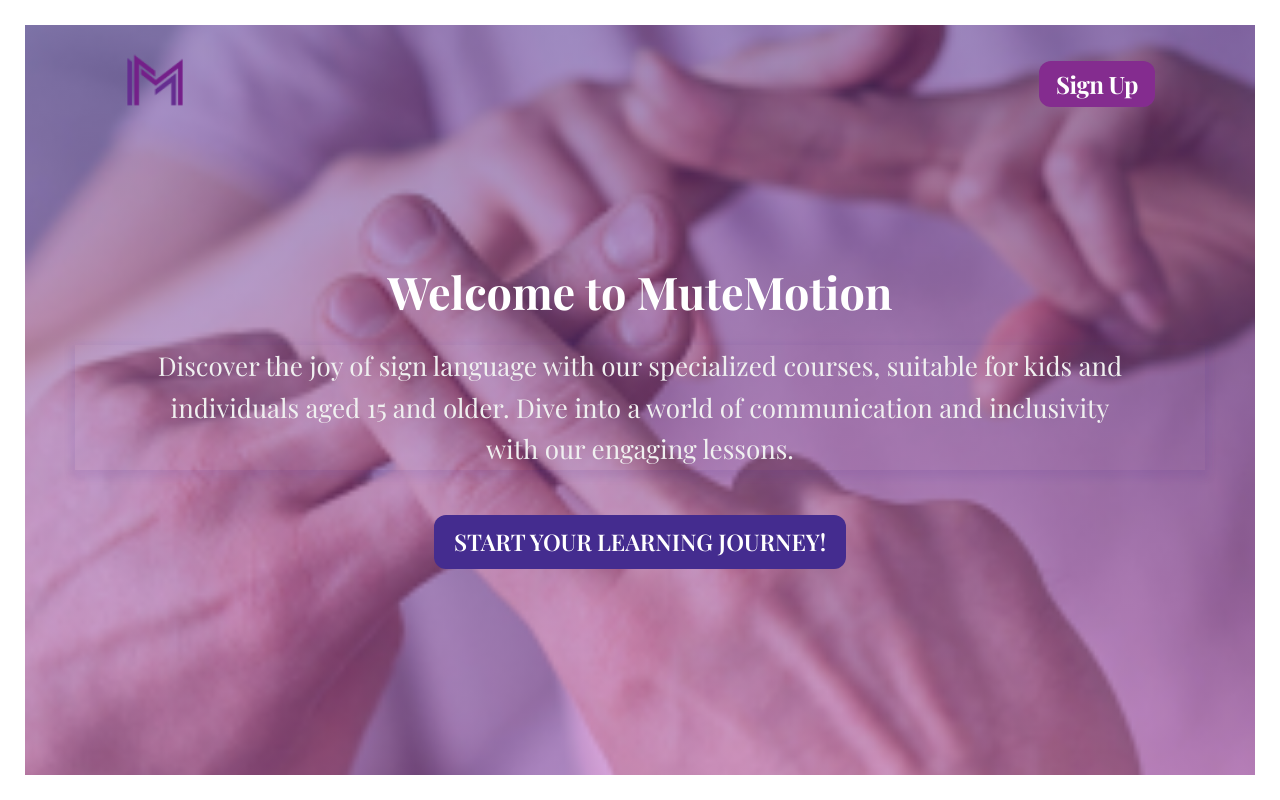
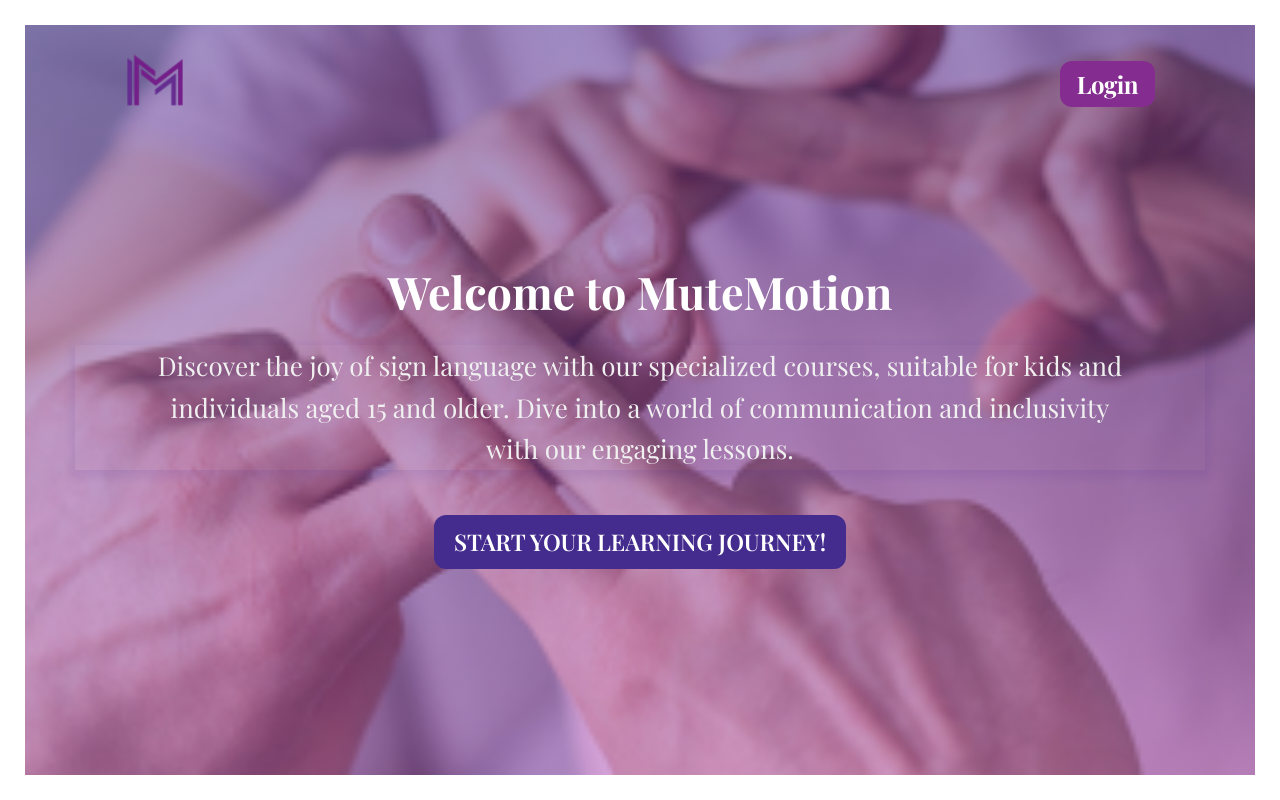
Before and after one commit to FaredaElsayed/MUTEMOTION-WEBSITE, a React (Vite) app: page / in a window 1280 px wide. Built offline with nearby package versions, Linux system fonts and the light colour scheme; a web font is replaced by a local one.

Commit message:
#	modified:   src/components/AppNav.jsx #	modified:   src/components/Button.module.css #	modified:   src/pages/FirstPage.jsx #	modified:   src/pages/Login.module.css #	modified:   src/pages/Profile.module.css

```diff
--- a/src/components/AppNav.jsx
+++ b/src/components/AppNav.jsx
@@ -16,9 +16,9 @@ function AppNav() {
       </div>
       <ul>
         <li>
-          <NavLink to="signup" style={{ color: "#ffff" }}>
+          <NavLink to="login" style={{ color: "#ffff" }}>
             <Button type="learnmore" btnStyle={btnStyle}>
-              Sign Up
+              Login
             </Button>
           </NavLink>
         </li>
--- a/src/components/Button.module.css
+++ b/src/components/Button.module.css
@@ -18,13 +18,13 @@
   text-align: center;
   color: #442c8f;
   background: #ffffff;
-  transition: background-color 2s, color 2s;
+  transition: background-color 1s, color 1s;
 }
 .continue {
   text-align: center;
   color: #ffffff;
   background: #442c8f;
-  transition: background-color 2s, color 2s;
+  transition: background-color 1s, color 1s;
 }
 
 .back {
@@ -42,7 +42,7 @@
   font-size: 2.4rem;
   background-color: #842c8f;
   width: 287px;
-  transition: background-color 2s, color 2s;
+  transition: background-color 1s, color 1s;
 }
 
 .continue:hover,
@@ -63,7 +63,7 @@
   background-color: #442c8f;
   color: #ffffff;
   margin-top: 2rem;
-  transition: background-color 2s, color 2s;
+  transition: background-color 1s, color 1s;
   text-transform: uppercase;
   border-radius: 12px;
   padding: 1rem 2rem;
@@ -77,7 +77,7 @@
   font-weight: 600;
   letter-spacing: -0.0022em;
   font-size: 2.3rem;
-  transition: background-color 2s, color 2s;
+  transition: background-color 1s, color 1s;
   text-transform: uppercase;
   border-radius: 12px;
   padding: 0.8rem 1.6rem;
--- a/src/pages/FirstPage.jsx
+++ b/src/pages/FirstPage.jsx
@@ -16,7 +16,7 @@ export default function FirstPage() {
               suitable for kids and individuals aged 15 and older. Dive into a
               world of communication and inclusivity with our engaging lessons.
             </p>
-            <Link to="/login">
+            <Link to="/signup">
               <Button type="primary">Start Your Learning journey!</Button>
             </Link>
           </div>
--- a/src/pages/Login.module.css
+++ b/src/pages/Login.module.css
@@ -60,7 +60,6 @@
   font-weight: 700;
   font-size: 2rem;
   line-height: 2.5rem;
-  text-transform: lowercase;
   color: #939393;
 }
 input:focus {
--- a/src/pages/Profile.module.css
+++ b/src/pages/Profile.module.css
@@ -11,7 +11,6 @@
   padding: 2.5rem 0rem;
   color: #442c8f;
   letter-spacing: -0.022em;
-  text-transform: capitalize;
   font-family: "Playfair Display", serif;
   font-style: normal;
 }
@@ -61,6 +60,7 @@
   font-weight: 700;
   font-size: 2.2rem;
   line-height: 3rem;
+  text-transform: capitalize;
 }
 
 .rectangle2 {
@@ -138,7 +138,6 @@
   font-weight: 700;
   font-size: 2rem;
   line-height: 2.5rem;
-  text-transform: capitalize;
   color: #939393;
   transition: border-color 0.3s ease;
 
```
